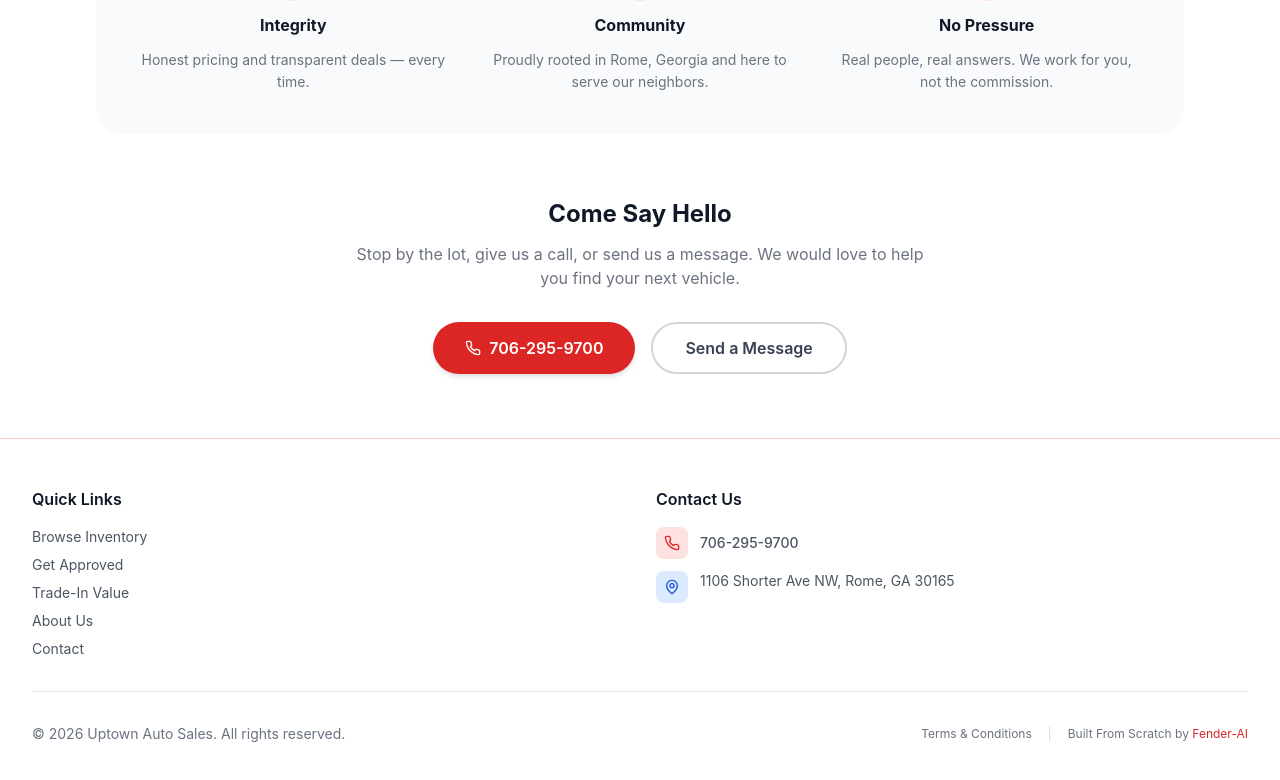
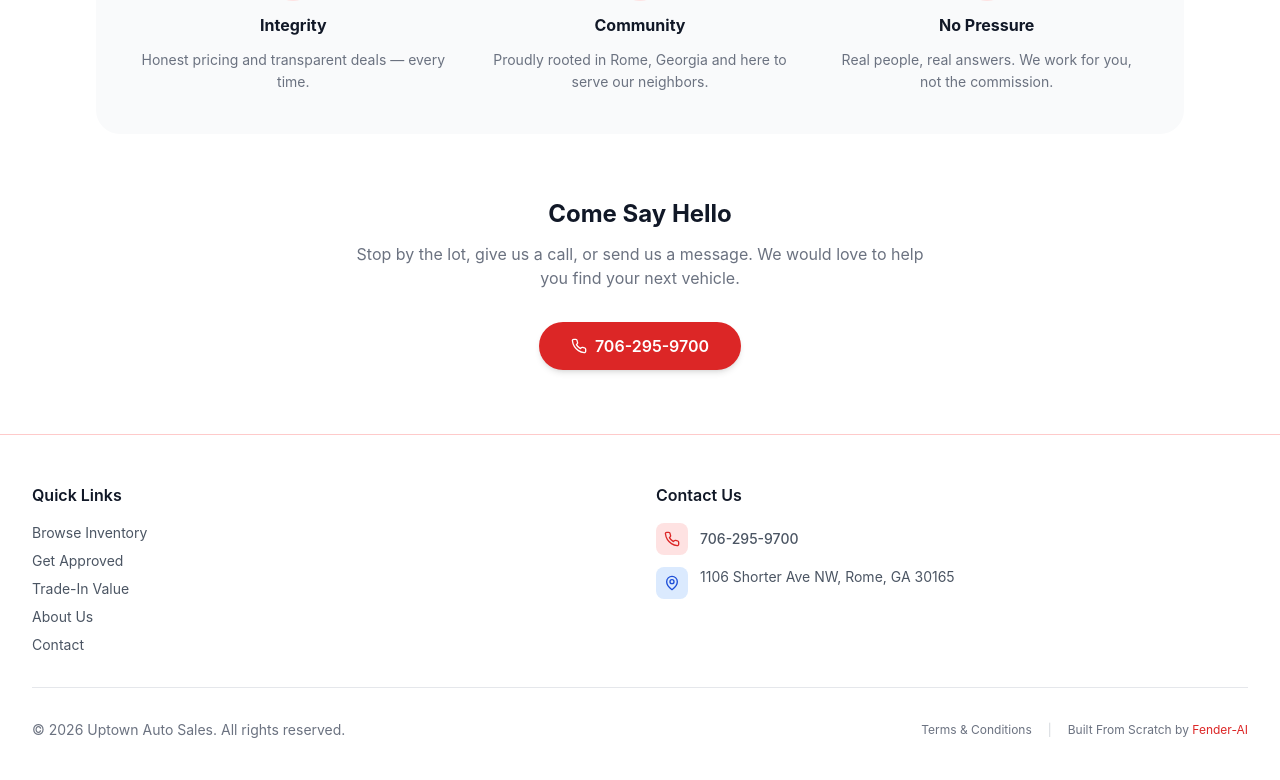
Before and after one commit to 1hxckr1/UptownAutoSales-Website, a React (Vite) app: page /meet-the-team in a window 1280 px wide. Shown: the part 1534-2314 px from the top of the page. Built offline with nearby package versions, Linux system fonts and the light colour scheme; no server answers; the database is empty.

Commit message:
Updated MeetTheTeam.tsx

```diff
--- a/src/pages/MeetTheTeam.tsx
+++ b/src/pages/MeetTheTeam.tsx
@@ -1,5 +1,4 @@
 import { Phone, Mail, MapPin, Star, Heart, Users } from 'lucide-react';
-import { Link } from 'react-router-dom';
 
 interface TeamMember {
   name: string;
@@ -186,7 +185,7 @@ export default function MeetTheTeam() {
           <p className="text-gray-500 mb-8 max-w-xl mx-auto">
             Stop by the lot, give us a call, or send us a message. We would love to help you find your next vehicle.
           </p>
-          <div className="flex flex-col sm:flex-row gap-4 justify-center">
+          <div className="flex justify-center">
             <a
               href="tel:7062959700"
               className="inline-flex items-center justify-center gap-2 px-8 py-3 rounded-full bg-red-600 text-white font-semibold hover:bg-red-700 transition-all shadow-md hover:shadow-lg"
@@ -194,12 +193,6 @@ export default function MeetTheTeam() {
               <Phone className="w-4 h-4" />
               706-295-9700
             </a>
-            <Link
-              to="/contact"
-              className="inline-flex items-center justify-center gap-2 px-8 py-3 rounded-full border-2 border-gray-300 text-gray-700 font-semibold hover:border-red-600 hover:text-red-600 transition-all"
-            >
-              Send a Message
-            </Link>
           </div>
         </div>
 
```
